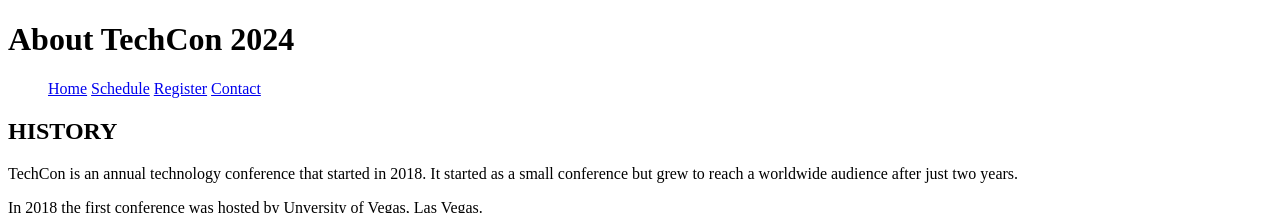
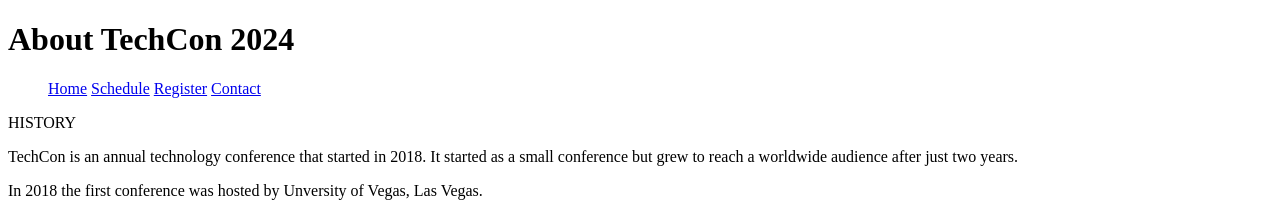
Before and after one commit to Elvisohene/TechCon_HTML, a plain HTML site: page techcon_website/about.html in a window 1280 px wide. Shown: the top 213 px of the page. Drawn offline with Linux system fonts and the light colour scheme.

Commit message:
Update about.html

```diff
--- a/techcon_website/about.html
+++ b/techcon_website/about.html
@@ -19,7 +19,7 @@
 </nav>
 <main>
 	<article>
-		<h1> HISTORY</h1>
+		<p> HISTORY</p>
 		<p> TechCon is an annual technology conference that started in 2018. It started as a small conference but grew to reach a worldwide audience after just two years.</p>
 		<p>In 2018 the first conference was hosted by Unversity of Vegas, Las Vegas.</p>
 		<img src="https://imageio.forbes.com/blogs-images/patrickmoorhead/files/2018/10/Arm-TechCon-2017-Arm-1200x800.jpg?fit=bounds&format=jpg&height=600&width=1200" alt="TechCon 2018">
```
